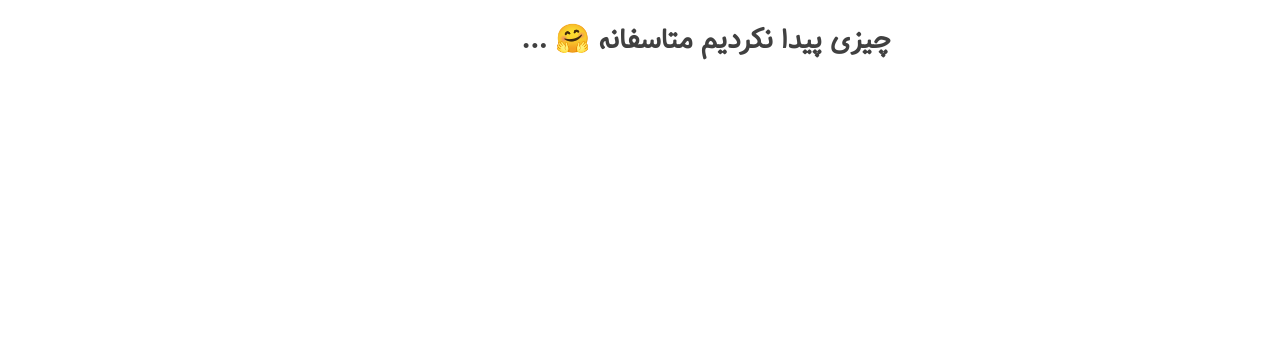
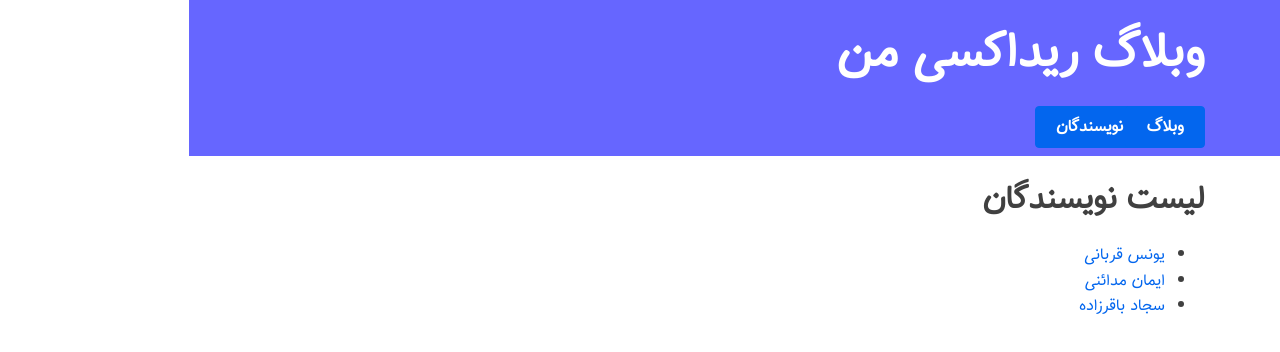
Before and after one commit to AmirHosein-Keimasi/weblog, a React (Vite) app: page /users in a window 1280 px wide. Shown: the top 352 px of the page. Built offline with nearby package versions, Linux system fonts and the light colour scheme; data requests are answered from the project's data file.

Commit message:
create Author page

```diff
--- a/src/components/BlogList.jsx
+++ b/src/components/BlogList.jsx
@@ -6,6 +6,8 @@ import ShowAuthor from "./ShowAuthor";
 import ReactionButtons from "./ReactionBtns";
 import { useEffect } from "react";
 import Spinner from "./Spinner";
+
+
 const Blogs = ({ blogs }) => {
   const orderBlogs = blogs.slice().sort((a, b) => b.date.localeCompare(a.date));
   return (
--- a/src/components/Navbar.jsx
+++ b/src/components/Navbar.jsx
@@ -12,6 +12,9 @@ const Navbar = () => {
         <Link to={"/"} className="button">
           وبلاگ
         </Link>
+        <Link to={"/users"} className="button " style={{marginRight:5}}>
+          نویسندگان
+        </Link>
       </section>
     </nav>
   );
--- /dev/null
+++ b/src/components/Users.jsx
@@ -0,0 +1,23 @@
+import { useDispatch, useSelector } from "react-redux";
+import { fetchUsers, selectAllUser } from "../reducers/userSlice";
+import { Link } from "react-router-dom";
+
+const Users = () => {
+  const users = useSelector(selectAllUser);
+
+  const renderUserList = users.map((user) => (
+    <li key={user.id}>
+      <Link to={`/users/${user.id}`}> {user.fullname}</Link>
+    </li>
+  ));
+  return (
+    <>
+      <section>
+        <h2>لیست نویسندگان</h2>
+        <ul>{renderUserList}</ul>
+      </section>
+    </>
+  );
+};
+
+export default Users;
--- a/src/routes/index.jsx
+++ b/src/routes/index.jsx
@@ -5,6 +5,7 @@ import MainLayout from "../layouts/MainLayout";
 import SingleBlogPage from "../components/SingleBlogPage";
 import CreateBlogForm from "../components/CreateBlogForm";
 import EditBlogForm from "../components/EditBlogForm";
+import Users from "../components/Users";
 
 export const router = createBrowserRouter([
     {
@@ -17,6 +18,10 @@ export const router = createBrowserRouter([
             {
                 path: "/",
                 element: <App />,
+            },
+            {
+                path: "/users",
+                element: <Users />,
             },
             {
                 path: "/blogs/create-blog",
```
